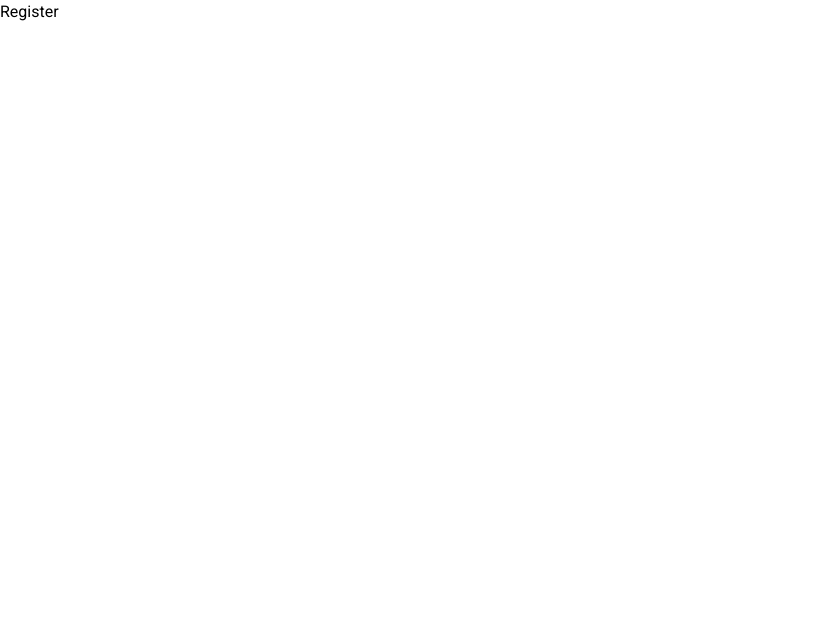
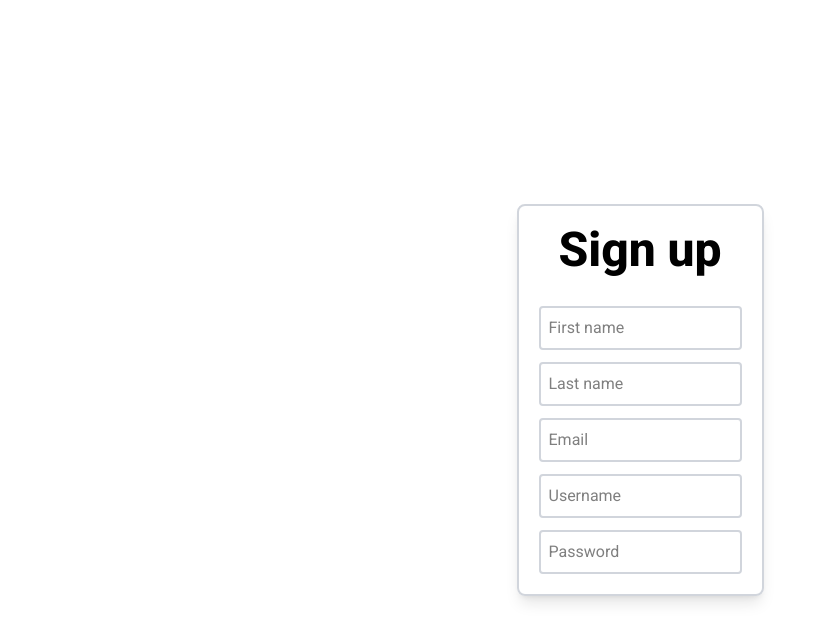
Before and after one commit to shiba-murmu/ChiChat, a React (Vite) app in the folder frontend/: page /register in a window 1280 px wide. Shown: the top 642 px of the page, without its empty margins (0-826 px from the left). Built offline with nearby package versions, Linux system fonts and the light colour scheme; a web font is replaced by a local one.

Commit message:
form generated, for user registrations.

```diff
--- a/frontend/src/pages/user/Register.jsx
+++ b/frontend/src/pages/user/Register.jsx
@@ -1,10 +1,64 @@
 import React from 'react'
+
+function FormHeading() {
+    return (
+        <div className='flex justify-center items-center'>
+            <span className='text-5xl font-extrabold '>Chi</span>
+            <span className='text-5xl font-extrabold '>Chat</span>
+        </div>
+    )
+}
+
 
 function Register() {
     return (
         <>
+            <div className='flex justify-center items-center h-screen'>
                 <div>
-            <div>Register</div>
+                    <div>
+                        <form action="" className='flex flex-col gap-3 w-[5xl] p-5 border-2 border-gray-300 rounded-lg shadow-lg'>
+                            <div className='flex justify-center items-center mb-5'>
+                                <span className='text-5xl font-extrabold '>Sign up</span>
+                            </div>
+
+                            {/* <div>
+                                <span className='text-5xl font-extrabold '>Chi</span>
+                                <span className='text-5xl font-extrabold '>Chat</span>
+                            </div> */}
+                            {/* <FormHeading /> */}
+
+                            <div>
+
+                                <input type="text" className='border-2 border-gray-300 rounded p-2' placeholder='First name' />
+                            </div>
+
+                            <div>
+
+                                <input type="text" className='border-2 border-gray-300 rounded p-2' placeholder='Last name' />
+                            </div>
+
+                            <div>
+
+                                <input type="email" className='border-2 border-gray-300 rounded p-2' placeholder='Email' />
+                            </div>
+
+                            <div>
+
+                                <input type="text" className='border-2 border-gray-300 rounded p-2' placeholder='Username' />
+                            </div>
+
+                            {/* <div>
+
+                                <input type="number" placeholder='Phone' />
+                            </div> */}
+
+                            <div>
+
+                                <input type="password" className='border-2 border-gray-300 rounded p-2' placeholder='Password'  />
+                            </div>
+                        </form>
+                    </div>
+                </div>
             </div>
         </>
     )
```
Lines whose indentation alone changed are shown as unchanged.
